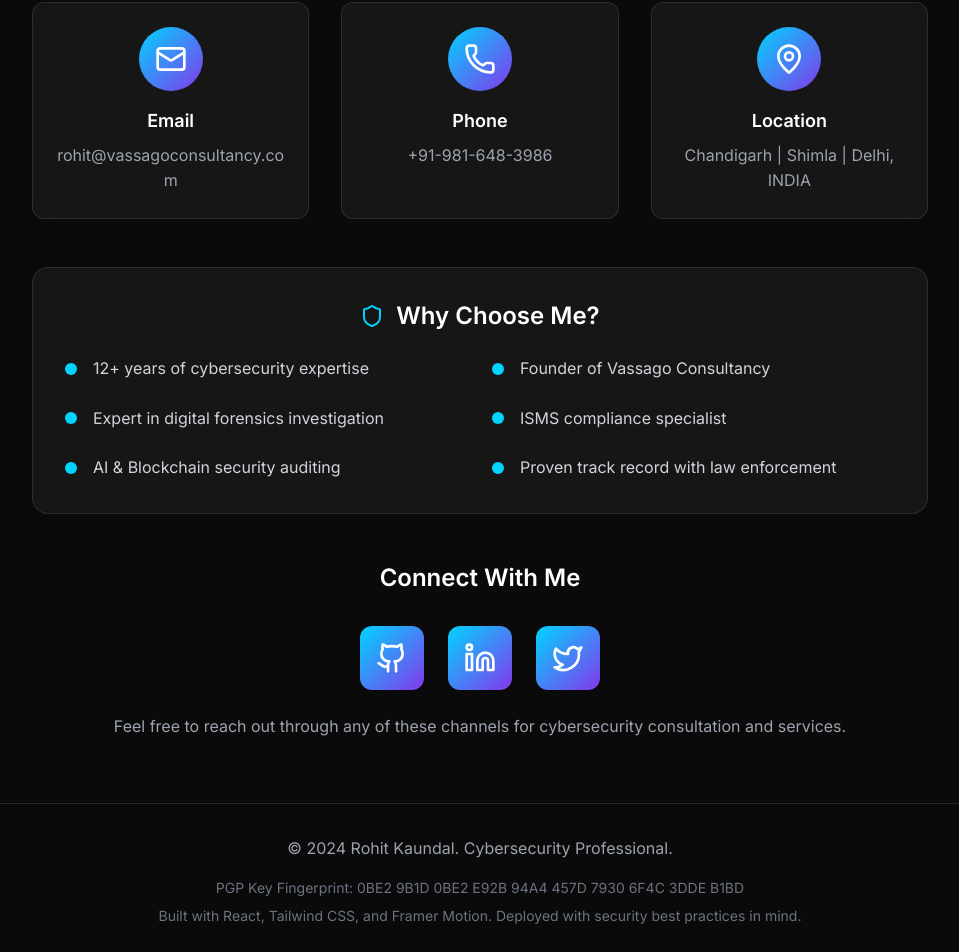
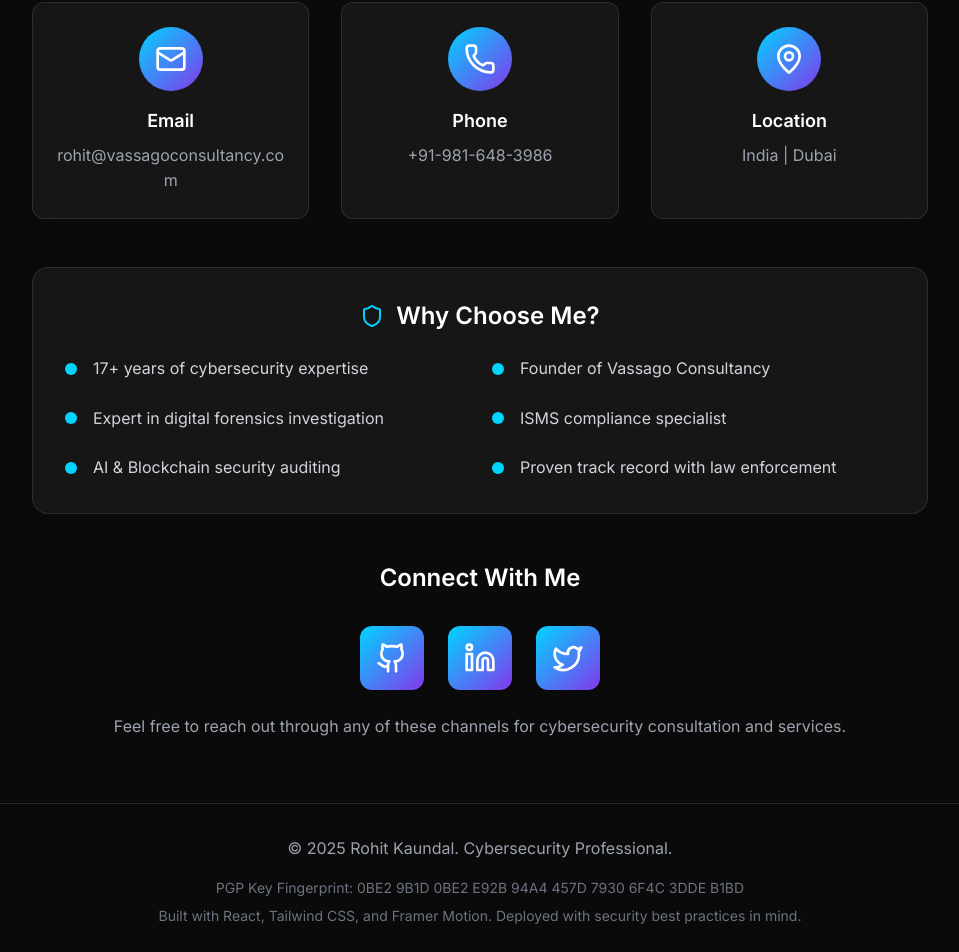
Before and after one commit to rohit-kaundal/rohitkaundal-dot-com, a React (Vite) app: page / in a window 1280 px wide. Shown: the part 10353-11305 px from the top of the page, without its empty margins (160-1119 px from the left). Built offline with nearby package versions, Linux system fonts and the light colour scheme.

Commit message:
fix: contacts in footer

```diff
--- a/src/components/Contact.jsx
+++ b/src/components/Contact.jsx
@@ -28,7 +28,7 @@ const Contact = () => {
     {
       icon: MapPin,
       label: 'Location',
-      value: 'Chandigarh | Shimla | Delhi, INDIA',
+      value: 'India | Dubai',
       href: null
     }
   ]
@@ -113,7 +113,7 @@ const Contact = () => {
               </h4>
               <div className="grid md:grid-cols-2 gap-6">
                 {[
-                  '12+ years of cybersecurity expertise',
+                  '17+ years of cybersecurity expertise',
                   'Founder of Vassago Consultancy',
                   'Expert in digital forensics investigation',
                   'ISMS compliance specialist',
@@ -177,7 +177,7 @@ const Contact = () => {
           className="mt-16 pt-8 border-t border-gray-800 text-center"
         >
           <p className="text-gray-400 mb-4">
-            © 2024 Rohit Kaundal. Cybersecurity Professional.
+            © 2025 Rohit Kaundal. Cybersecurity Professional.
           </p>
           <p className="text-sm text-gray-500 mb-2" >
             <a target="_blank" rel="noopener noreferrer" href="https://keybase.io/rohitkaundal/pgp_keys.asc">
```
